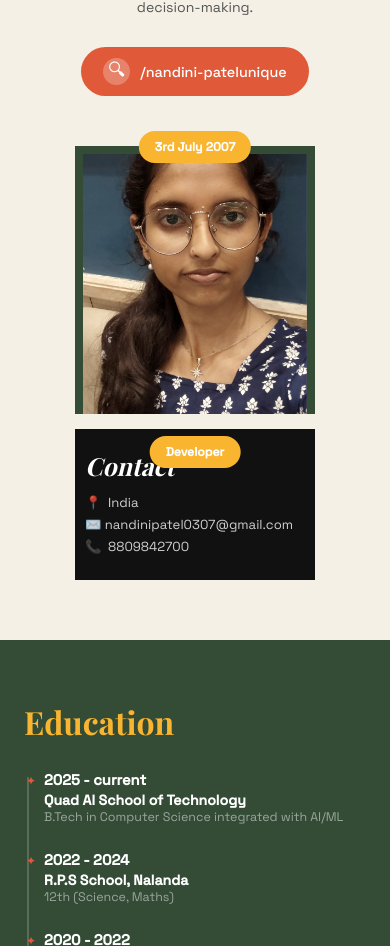
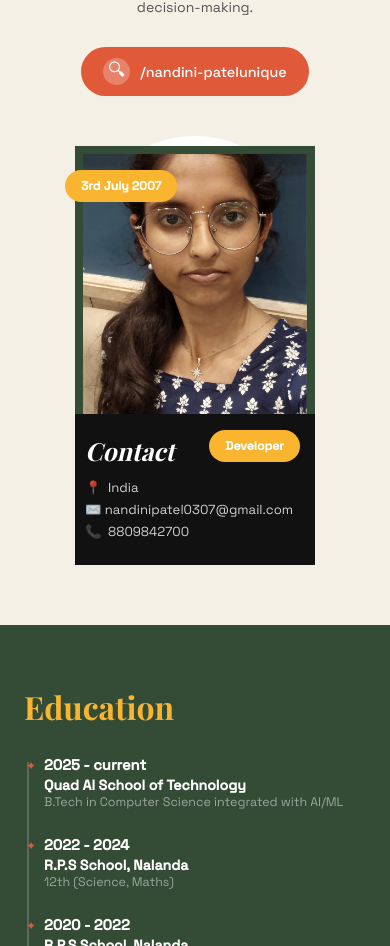
Before and after one commit to Nobody-377/portfolio-, a React (Vite) app: page / in a window 390 px wide. Shown: the part 1592-2538 px from the top of the page. Built offline with nearby package versions, Linux system fonts and the light colour scheme; a web font is replaced by a local one.

Commit message:
Align Developer badge and stick photo frame with contact card on mobile viewports

```diff
--- a/src/Portfolio.css
+++ b/src/Portfolio.css
@@ -915,16 +915,15 @@ body {
   }
 
   .about-photo-block {
-    display: flex;
-    flex-direction: column;
-    align-items: center;
-    width: 100%;
+    position: relative;
+    display: block;
+    width: 240px;
+    margin: 0 auto;
   }
 
   .about-photo-frame {
     left: 0;
     width: 100%;
-    max-width: 240px;
   }
 
   .about-photo-frame img {
@@ -934,23 +933,22 @@ body {
   .contact-card {
     left: 0;
     width: 100%;
-    max-width: 240px;
-    margin-top: 15px;
+    margin-top: 0;
     box-sizing: border-box;
   }
 
   .badge-dob {
-    left: 50%;
-    transform: translateX(-50%);
-    top: -15px;
+    left: -10px;
+    top: 24px;
+    transform: none;
   }
 
   .badge-nat {
-    left: 50%;
-    transform: translateX(-50%);
+    right: 15px;
+    top: 300px;
+    left: auto;
     bottom: auto;
-    top: 290px;
-    right: auto;
+    transform: translateY(-50%);
   }
 
   .resume-bg-text {
```
Also changed, not shown: src/assets/lyta.jpg (deleted).
